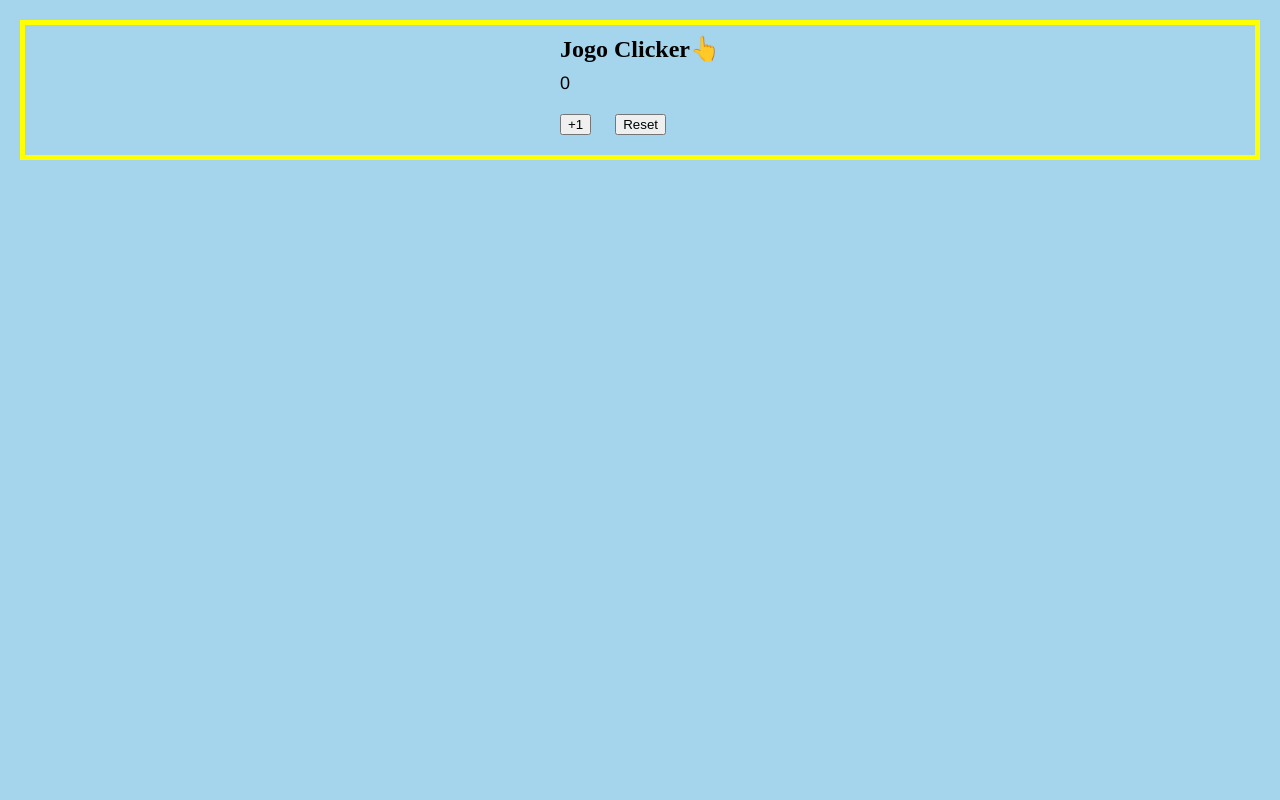
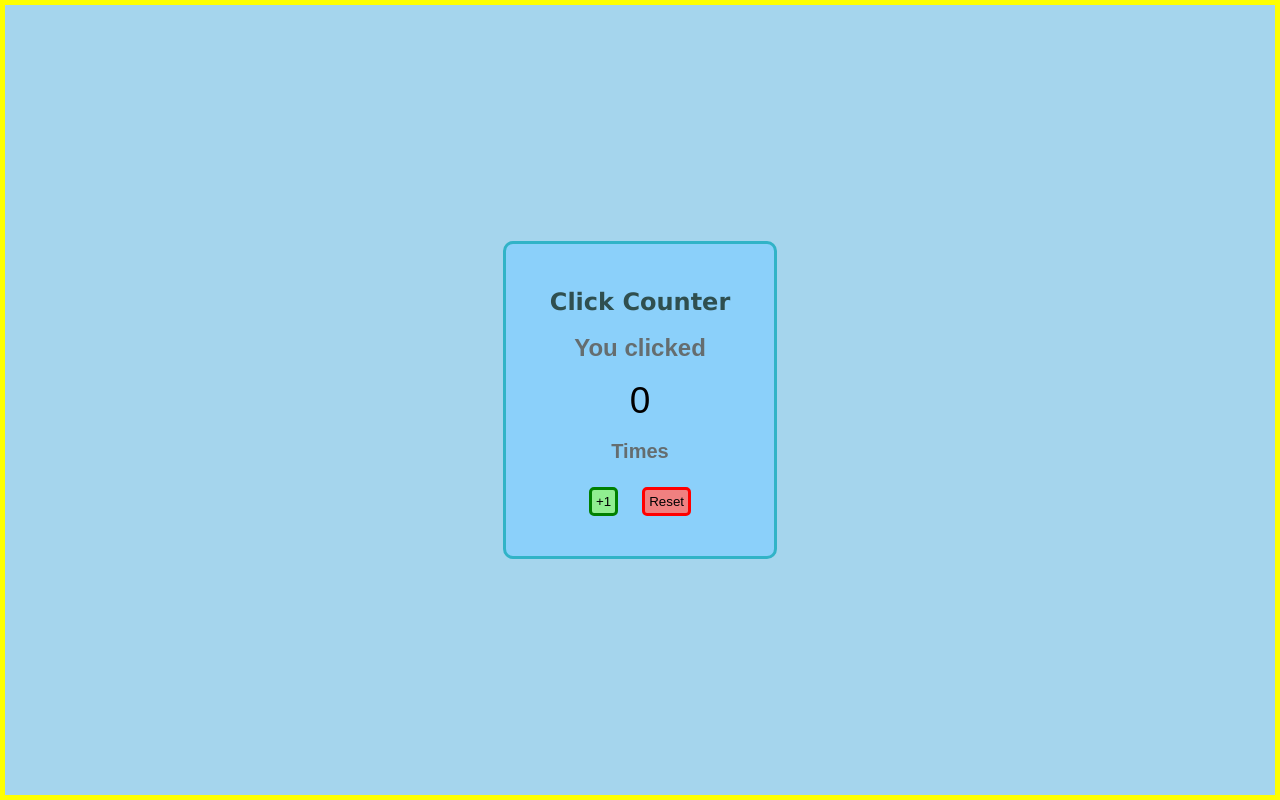
Before and after one commit to Igor-Dias-2010/jogo-clicker, a plain HTML site: page index.html in a window 1280 px wide. Drawn offline with Linux system fonts and the light colour scheme.

Commit message:
eu mudei algumas coisas

```diff
--- a/index.html
+++ b/index.html
@@ -3,37 +3,93 @@
 <head>
     <meta charset="UTF-8">
     <meta name="viewport" content="width=device-width, initial-scale=1.0">
-    <title>Jogo Clicker</title>
+    <title>Click Counter :)</title>
     <style>
+
+
 
         * {
             margin: 10px;
             box-sizing: border-box;
+            padding: 4px;
         }
         button {
+            padding: 4px;
+            border-radius: 5px;
+            cursor: pointer;
+            color: black;
+        }
+        #botao-somar {
+            background: lightgreen;
+            border: 3px solid green;
+            transition: all 0.5s ease;
+        }
+        #botao-somar:hover {
+            background-color: darkgreen;
+            transform:scale(1.1);
+            color: white;
+        }
+        #botao-reset {
+            background: lightcoral;
+            border: 3px solid red;
+            transition: all 0.5s ease;
+        }
+        #botao-reset:hover {
+            background-color: darkred;
+            transform: scale(1.1);
+            color: white;
+        }
+        html, body {
+            margin: 0;
+            padding: 0;
+            height: 100%;
+            overflow: hidden;
+        }
 
-        }
         body {
             border: 5px solid yellow;
             background: rgb(165, 213, 237);
-
+            min-height: 100px;
+            display: grid;
             place-items: center;
         }
         p {
-            font-family: 'Franklin Gothic Medium', 'Arial Narrow', Arial, sans-serif;
-            font-size: large;
+            font-family:fantasy;
+            font-size: 37px;
+            color: black;
+        }
+        h1 {
+            font-family: Verdana, Geneva, Tahoma, sans-serif;
+            color: darkslategray;
+        }
+        h2 {
+            font-family:Arial, Helvetica, sans-serif;
+            color: rgb(101, 109, 111);
+        }
+        h3 {
+            font-family:Arial, Helvetica, sans-serif;
+            font-size: 20px;
+            color: rgb(101, 109, 111);
+        }
+        section {
+            padding: 30px;
+            background: rgb(139, 208, 250);
+            border: 3px solid rgb(49, 179, 199);
+            border-radius: 10px;
+            text-align: center;
         }
     </style>
 </head>
 <body>
     <section>
-    <h1>Jogo Clicker👆</h1>
+        <h1>Click Counter</h1>
+    <h2>You clicked</h2>
 
     <p id="contador">0</p>
-    <button onclick="maisum()">+1</button>
-    <button onclick="Reset()">Reset</button>
+    <h3>Times</h3>
+    <button id="botao-somar" onclick="maisum()">+1</button>
+    <button id="botao-reset" onclick="Reset()">Reset</button>
     </section>
-
     <script>
         let numero = 0;
 
@@ -45,12 +101,15 @@
         function Reset() {
             numero = 0;
             render();
+
         }
+
         function render() {
             const p=document.querySelector("#contador");
             p.innerText=numero;
+        }
 
-        }
+
         render()
     </script>
 </body>
```
